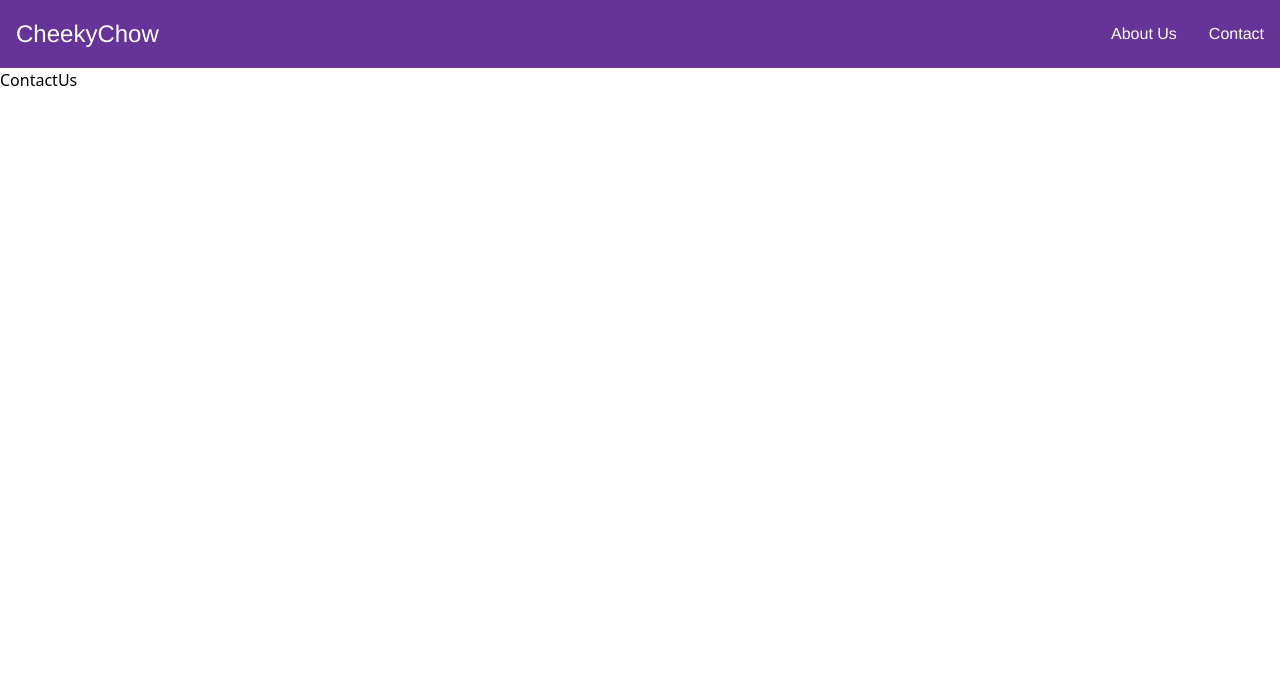
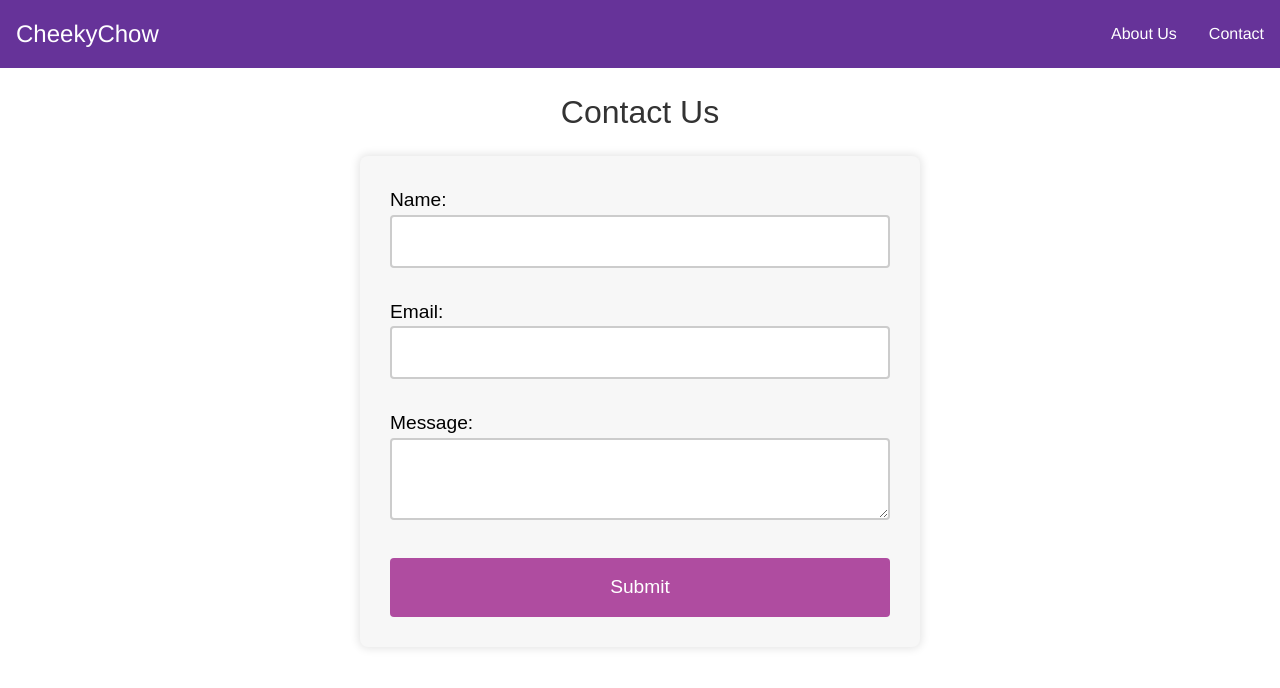
Before and after one commit to yuktagoel/foodie, a React (Create React App) app: page /contact in a window 1280 px wide. Shown: the top 688 px of the page. Built offline with nearby package versions, Linux system fonts and the light colour scheme.

Commit message:
add: about and contact page

```diff
--- a/src/App.css
+++ b/src/App.css
@@ -42,14 +42,23 @@
     outline: none;
     color: rebeccapurple;
   }
-  .search__button{
+  /* .search__button{
     background: rebeccapurple;
     color: white;
     padding: 10px;
     height: 46px;
     margin-top: 5px;
-  }
-
+  } */
+/* .search__icon{
+  border: 3px solid rebeccapurple;
+  padding: 10.5px;
+  height: 20px;
+} */
+.search__with_button{
+  border: 3px solid rebeccapurple;
+  display: flex;
+  flex-direction: row;
+}
   /* restroMenuShimmer */
   .restroMenu__shimmer {
     display: flex;
@@ -179,3 +188,77 @@
     margin-top: 1rem;
     padding-left: 1rem;
 }
+
+/* about-us-page */
+.about__wrapper {
+  border: 10px solid rgb(120, 45, 45);
+}
+
+.about__img{
+  height: auto;
+  width: 16rem/* 256px */;
+}
+
+/* contact-us */
+
+.contact-us {
+  width: 100%;
+  max-width: 600px;
+  margin: 0 auto;
+  padding: 20px;
+  font-family: Arial, sans-serif;
+}
+
+.contact-us h1 {
+  text-align: center;
+  color: #333;
+  font-size: 2em;
+  margin-bottom: 20px;
+}
+
+.contact-us form {
+  display: flex;
+  flex-direction: column;
+  background: #f7f7f7;
+  box-shadow: 0px 0px 8px 2px rgba(0,0,0,0.1);
+  padding: 30px;
+  border-radius: 8px;
+}
+
+.contact-us form label {
+  margin-bottom: 10px;
+  font-size: 1.2em;
+}
+
+.contact-us form input[type="text"],
+.contact-us form input[type="email"],
+.contact-us form textarea {
+  width: 100%;
+  padding: 10px;
+  margin-bottom: 20px;
+  border: 2px solid #ccc;
+  border-radius: 4px;
+  transition: border .3s ease-in-out;
+}
+
+.contact-us form input[type="text"]:focus,
+.contact-us form input[type="email"]:focus,
+.contact-us form textarea:focus {
+  border-color: #4CAF50;
+  outline: none;
+}
+
+.contact-us form input[type="submit"] {
+  background-color: #af4ca0;
+  color: white;
+  padding: 15px 20px;
+  border: none;
+  border-radius: 4px;
+  cursor: pointer;
+  font-size: 1.2em;
+  transition: background-color .3s ease-in-out;
+}
+
+.contact-us form input[type="submit"]:hover {
+  background-color: #bd6598;
+}
--- a/src/components/Container.jsx
+++ b/src/components/Container.jsx
@@ -48,9 +48,12 @@ const Container = () => {
         <button className="bg-blue-200 h-12 w-24" onClick={handleClick}>
           TopRated
         </button>
-        <Search handleClick={(e) => setSearch(e.target.value)} value={search} />
+        <div className="search__with_button">
+          <Search
+            handleClick={(e) => setSearch(e.target.value)}
+            value={search}
+          />
           <button
-        className=""
             onClick={() => {
               setSearchedCards(
                 cards.filter((card) => {
@@ -61,9 +64,12 @@ const Container = () => {
               );
             }}
           >
-         Search
-          {/* <span dangerouslySetInnerHTML={{ __html: searchIconHtml }} /> */}
+            <span
+              className="search__icon"
+              dangerouslySetInnerHTML={{ __html: searchIconHtml }}
+            />
           </button>
+        </div>
       </div>
 
       <div className="flex flex-wrap">
--- a/src/components/Search.jsx
+++ b/src/components/Search.jsx
@@ -1,6 +1,6 @@
 const Search = ({ handleClick, value }) => {
   return (
-    <div className="search__wrapper bg-slate-500">
+    <div className="search__wrapper">
       <input
         type="text"
         className="search__box"
--- a/src/components/header-pages/About.jsx
+++ b/src/components/header-pages/About.jsx
@@ -1,7 +1,13 @@
 import React from "react";
 
-const About = () => {
-  return <div>About</div>;
+const About = ({ name, img, desc }) => {
+  return (
+    <div className="about__wrapper">
+      <img className="about__img" src={img} alt="girl" />
+      <div>{name}</div>
+      <div>{desc}</div>
+    </div>
+  );
 };
 
 export default About;
--- a/src/components/header-pages/ContactUs.jsx
+++ b/src/components/header-pages/ContactUs.jsx
@@ -1,7 +1,26 @@
 import React from "react";
 
 const ContactUs = () => {
-  return <div>ContactUs</div>;
+  return (
+    <div className="contact-us">
+      <h1>Contact Us</h1>
+      <form>
+        <label>
+          Name:
+          <input type="text" name="name" />
+        </label>
+        <label>
+          Email:
+          <input type="email" name="email" />
+        </label>
+        <label>
+          Message:
+          <textarea name="message"></textarea>
+        </label>
+        <input type="submit" value="Submit" />
+      </form>
+    </div>
+  );
 };
 
 export default ContactUs;
--- a/src/index.js
+++ b/src/index.js
@@ -7,6 +7,7 @@ import ContactUs from "./components/header-pages/ContactUs";
 import ErrorPage from "./components/error-page/ErrorPage";
 import Container from "./components/Container";
 import RestroMenu from "./components/menu-page/RestroMenu";
+import girl from "./assets/girl.gif";
 
 const appRouter = createBrowserRouter([
   {
@@ -20,7 +21,9 @@ const appRouter = createBrowserRouter([
       },
       {
         path: "/about",
-        element: <About />,
+        element: (
+          <About name={"hello"} img={girl} desc={"Hi, I am Yukta Goel"} />
+        ),
       },
       {
         path: "/contact",
```
Also changed, not shown: src/assets/girl.gif (added). Lines whose indentation alone changed are shown as unchanged.
